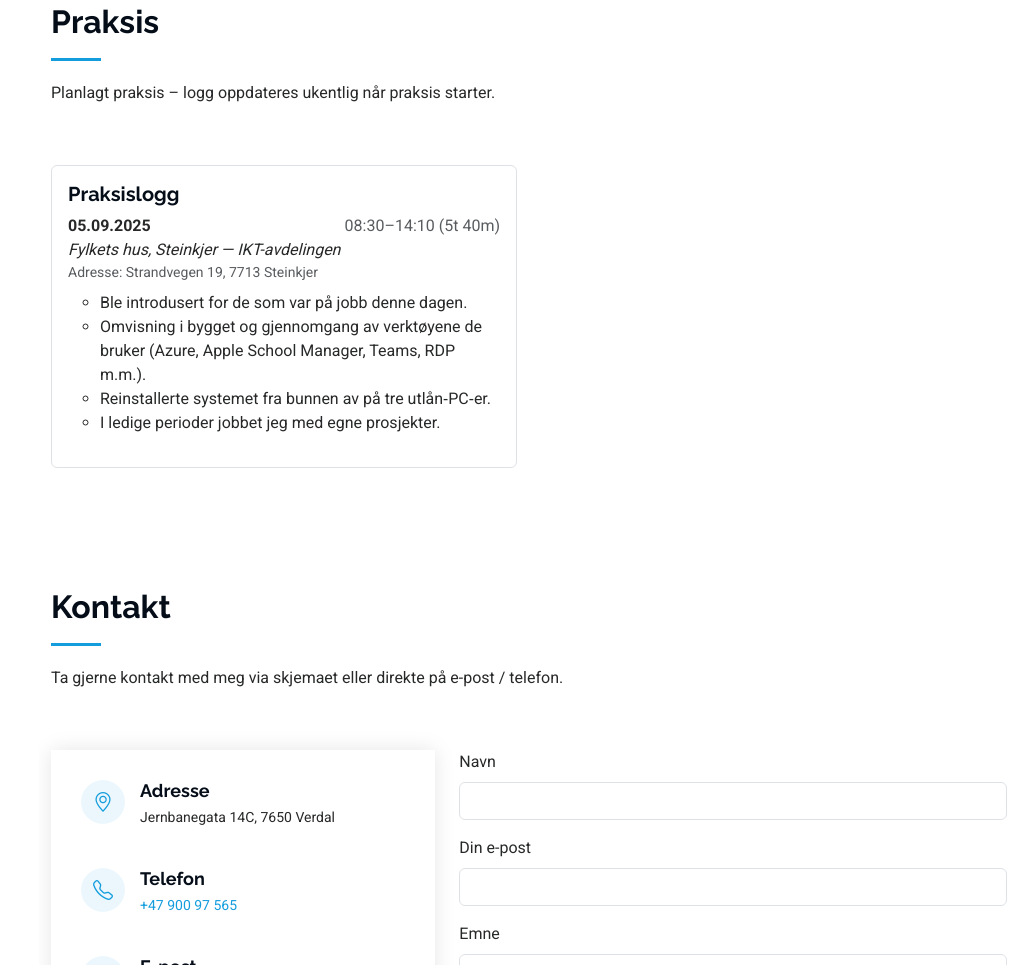
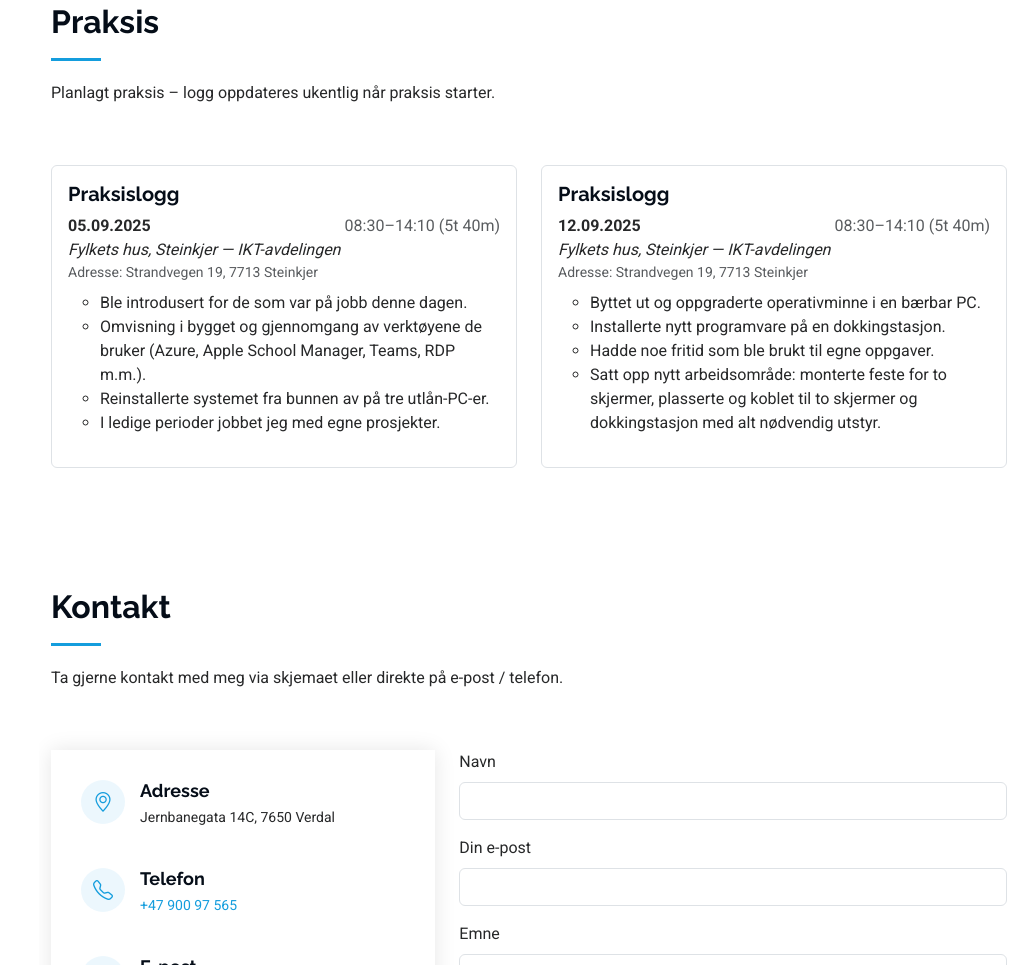
Before and after one commit to Bogdan3000/Bohdan-sites, a website: page public/index.html in a window 1280 px wide. Shown: the part 2897-3862 px from the top of the page, without its empty margins (261-1280 px from the left). Drawn offline with Linux system fonts and the light colour scheme.

Commit message:
12.09.2025 logg

```diff
--- a/public/index.html
+++ b/public/index.html
@@ -202,6 +202,7 @@
 
         <div class="container" data-aos="fade-up" data-aos-delay="100">
             <div class="row gy-4">
+                <!-- Первый квадрат -->
                 <div class="col-lg-6">
                     <div class="p-3 border rounded">
                         <h5>Praksislogg</h5>
@@ -216,8 +217,31 @@
                                 <ul class="mt-2">
                                     <li>Ble introdusert for de som var på jobb denne dagen.</li>
                                     <li>Omvisning i bygget og gjennomgang av verktøyene de bruker (Azure, Apple School Manager, Teams, RDP m.m.).</li>
-                                    <li>Reinstallerte systemet fra bunnen av på tre utlån‑PC‑er.</li>
+                                    <li>Reinstallerte systemet fra bunnen av på tre utlån-PC-er.</li>
                                     <li>I ledige perioder jobbet jeg med egne prosjekter.</li>
+                                </ul>
+                            </li>
+                        </ul>
+                    </div>
+                </div>
+
+                <!-- Второй квадрат -->
+                <div class="col-lg-6">
+                    <div class="p-3 border rounded">
+                        <h5>Praksislogg</h5>
+                        <ul class="list-unstyled mb-0">
+                            <li class="mb-3">
+                                <div class="d-flex justify-content-between">
+                                    <strong>12.09.2025</strong>
+                                    <span class="text-muted">08:30–14:10 (5t 40m)</span>
+                                </div>
+                                <div><em>Fylkets hus, Steinkjer — IKT-avdelingen</em></div>
+                                <div class="small text-muted">Adresse: Strandvegen 19, 7713 Steinkjer</div>
+                                <ul class="mt-2">
+                                    <li>Byttet ut og oppgraderte operativminne i en bærbar PC.</li>
+                                    <li>Installerte nytt programvare på en dokkingstasjon.</li>
+                                    <li>Hadde noe fritid som ble brukt til egne oppgaver.</li>
+                                    <li>Satt opp nytt arbeidsområde: monterte feste for to skjermer, plasserte og koblet til to skjermer og dokkingstasjon med alt nødvendig utstyr.</li>
                                 </ul>
                             </li>
                         </ul>
```
